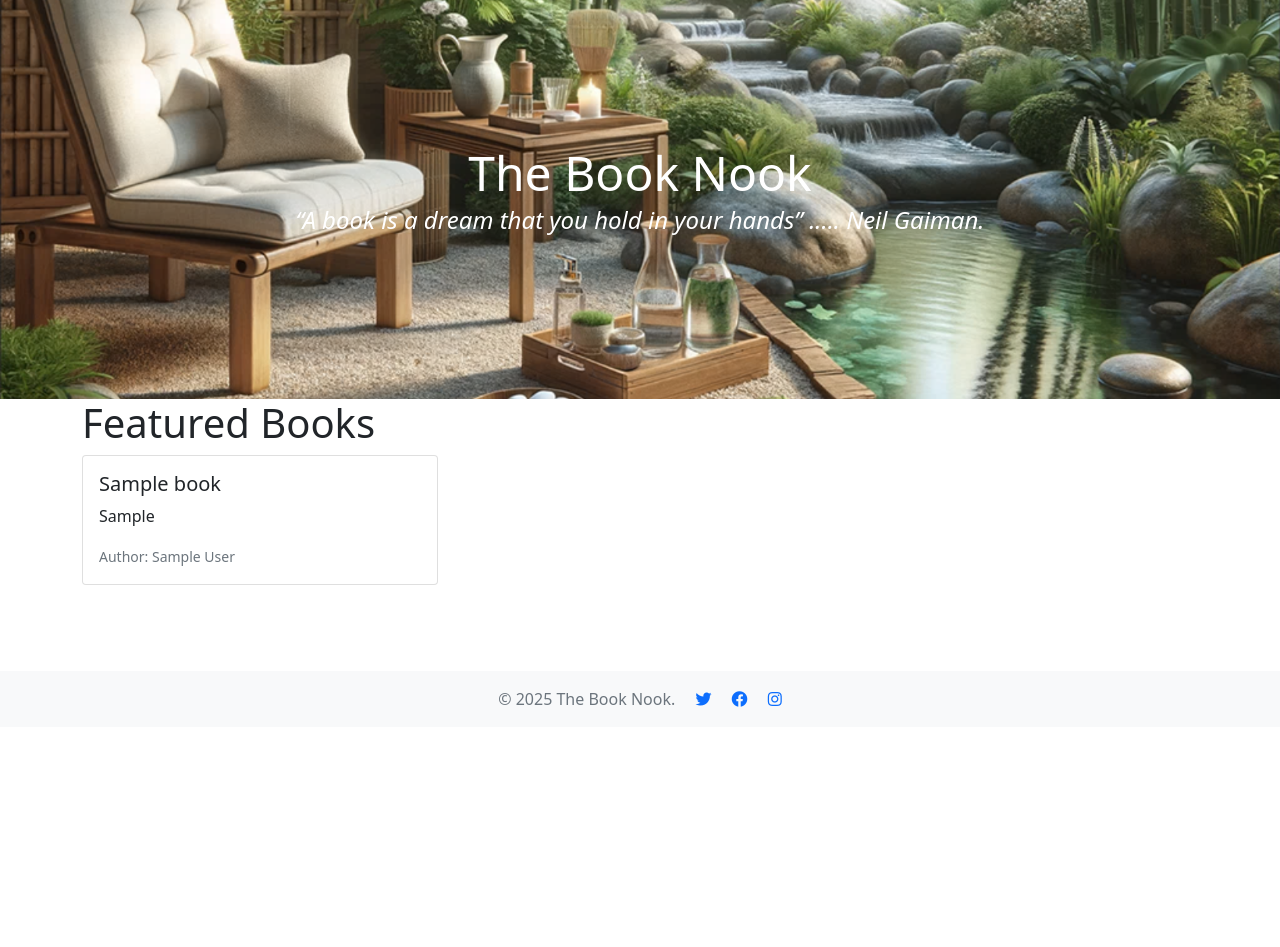
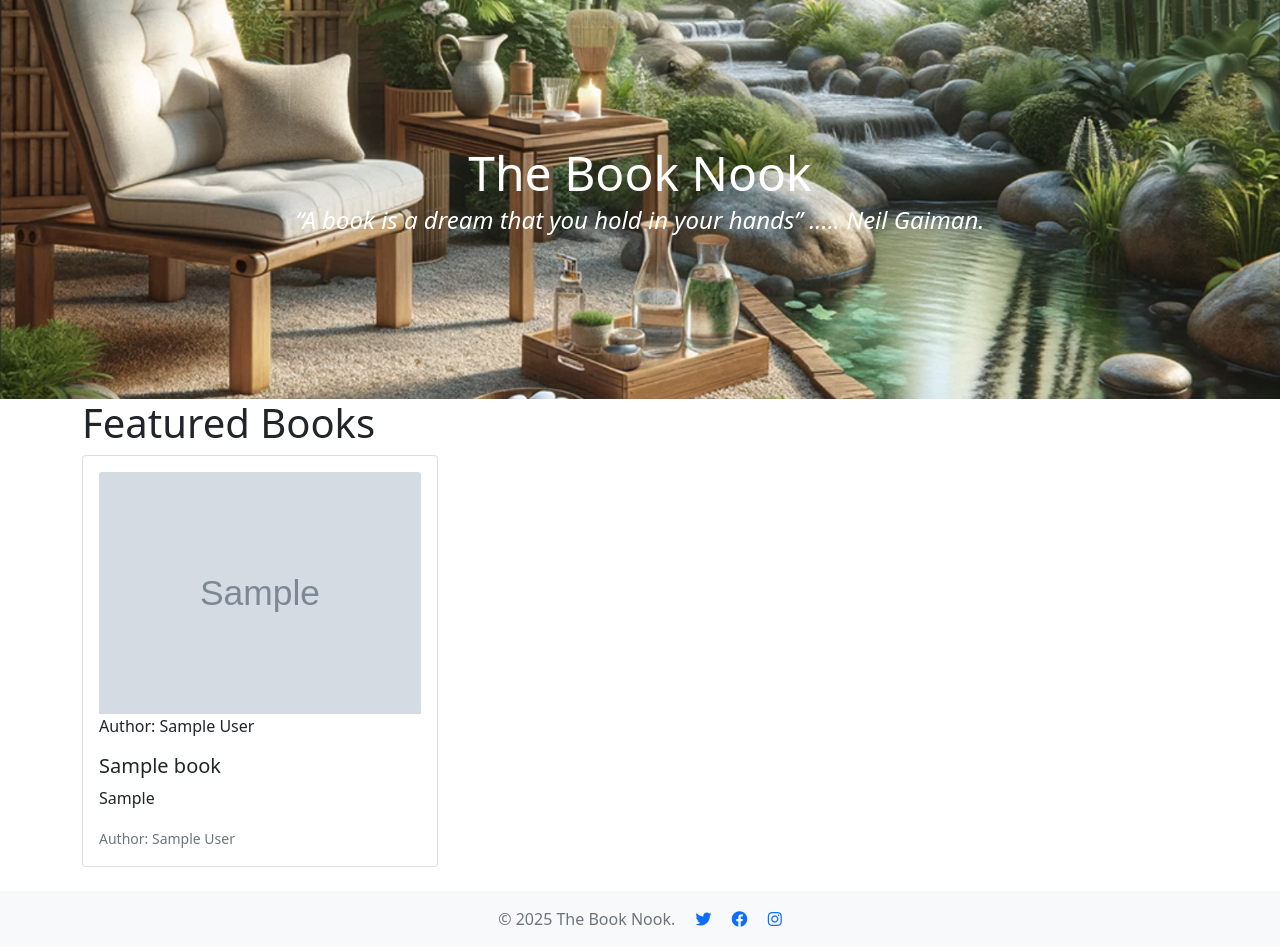
Before and after one commit to DebbieCoates/BookNook2025, a Django app: template book/templates/book/book_list.html in a window 1280 px wide. Shown: the part 73-1020 px from the top of the page. Before the commit the page ends 780 px from the top, so only its background shows below. Run offline with Django 4.2, Linux system fonts and the light colour scheme; tables that the repository leaves empty hold one stand-in row (values such as "Sample post"); the template is opened without the code that fills it: values that come from a table or form of the project are taken from there, most other values are stand-ins (such as "Sample title", 1, 10 or a date in 2020); grey boxes marked "Sample" are stand-in pictures.

Commit message:
edited book_list html to show image

```diff
--- a/book/templates/book/book_list.html
+++ b/book/templates/book/book_list.html
@@ -21,20 +21,20 @@
                         <div class="col-md-4">
                             <div class="card mb-4">
 
-                                <!-- <a href="{% url 'single_book_listing' pk=book.pk %}">
-                                    <img src="{{ book.book_cover.url }}" class="card-img-top" alt="{{ book.title }}">
-                                </a> -->
+                                <div class="card-body">
 
-                                <!-- Check if the book has a cover, otherwise show a placeholder -->
-                                <!-- {% if book.book_cover %}
-                                <img src="{{ book.book_cover.url }}" class="card-img-top" alt="{{ book.title }}">
-                                    {% else %}
-                                <div class="card-img-top text-center">
-                                    <p>No Cover Listed</p>
-                                </div>
-                                {% endif %} -->
+                                    <div class="image-container">
+                                        {% if "placeholder" in post.featured_image.url %}
+                                        <img class="card-img-top" src="{% static 'images/default.jpg' %}"
+                                            alt="placeholder image">
+                                        {% else %}
+                                        <img class="card-img-top" src=" {{ post.book_cover.url }}" alt="{{ book.title }}">
+                                        {% endif %}
+                                        <div class="image-flash">
+                                            <p class="author">Author: {{ book.author }}</p>
+                                        </div>
+                                    </div>
 
-                                <div class="card-body">
                                         <h5 class="card-title">{{ book.title }}</h5>
                                         <p class="card-text">{{ book.synopsis|truncatewords:15 }}</p>
                                         <p class="card-text"><small class="text-muted">Author: {{ book.author }}</small></p>
```
